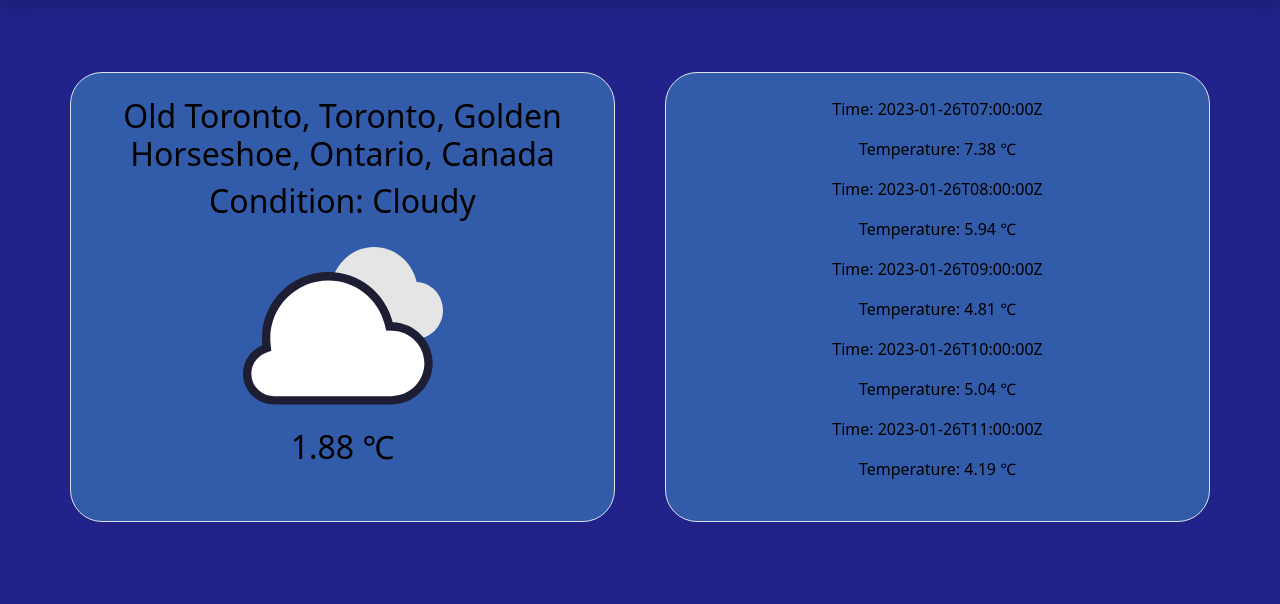
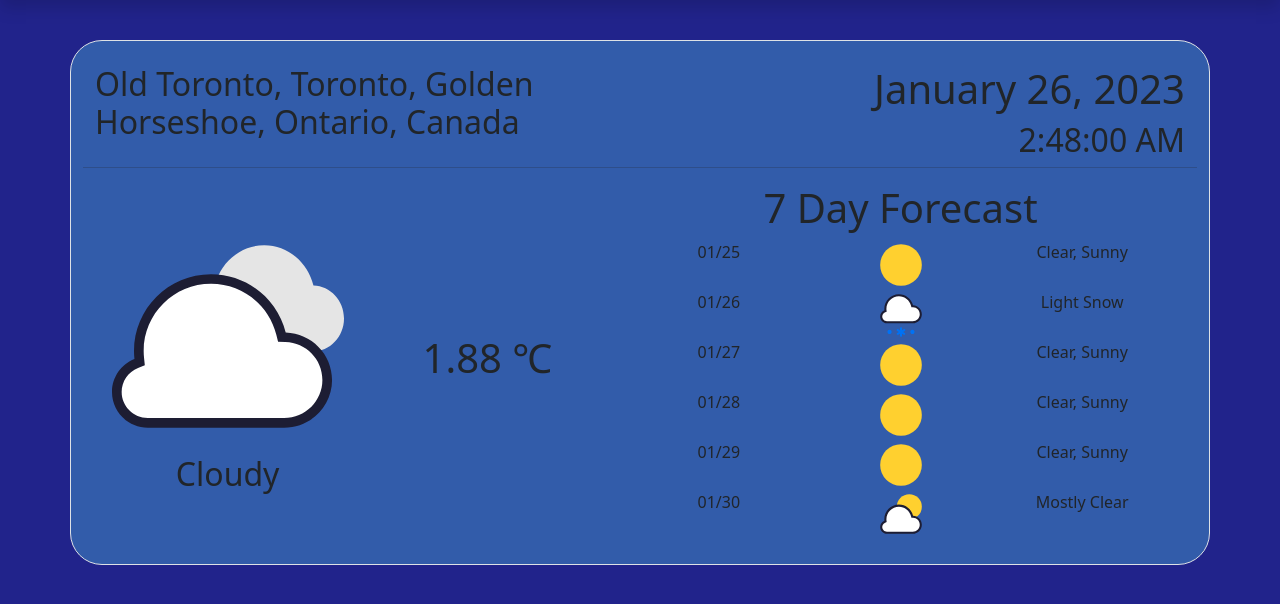
Before and after one commit to HerbAvenue/EtherealClouds, a Flask app: page / in a window 1280 px wide. Shown: the part 90-694 px from the top of the page. Run offline with Flask 3, Linux system fonts and the light colour scheme; data that the repository does not hold is empty; some web fonts are replaced.

Commit message:
Changed UI and added 7 day forecast

```diff
--- a/app.py
+++ b/app.py
@@ -1,20 +1,23 @@
 from flask import Flask, render_template
+from datetime import datetime
+import arrow
 import requests
 import json
 
+app = Flask(__name__)
 
-app = Flask(__name__)
+@app.template_filter('arrow_format')
+def arrow_format(value, format):
+    return arrow.get(value).to('US/Eastern').format(format)
 
 @app.route("/")
 def index():
 
-    realTimeWeatherURL = "https://api.tomorrow.io/v4/weather/realtime?location=toronto&apikey=mpfxt9Varif1EaQMNVcFHQGhlxoKBMxq"
-    forecastWeatherURL = "https://api.tomorrow.io/v4/weather/forecast?location=new%20york&apikey=mpfxt9Varif1EaQMNVcFHQGhlxoKBMxq"
-    headers = {"accept": "application/json"}
-    realTimeData = requests.get(realTimeWeatherURL, headers).json()
-    forecastData = requests.get(forecastWeatherURL, headers).json()
-
-    #weatherCode = realTimeData["data"]["values"]["weatherCode"]
+    #realTimeWeatherURL = "https://api.tomorrow.io/v4/weather/realtime?location=toronto&apikey=mpfxt9Varif1EaQMNVcFHQGhlxoKBMxq"
+    #forecastWeatherURL = "https://api.tomorrow.io/v4/weather/forecast?location=new%20york&apikey=mpfxt9Varif1EaQMNVcFHQGhlxoKBMxq"
+    #headers = {"accept": "application/json"}
+    #realTimeData = requests.get(realTimeWeatherURL, headers).json()
+    #forecastData = requests.get(forecastWeatherURL, headers).json()
 
     weather_code_to_icon = {
       0: "Unknown",
@@ -43,9 +46,6 @@ def index():
       8000: "tstorm.svg"
     }
 
-    #TEST DATA
-    weatherCodeTest = 1001
-
     with open('realtime.json', 'r') as file:
         realtimeTest = json.load(file)
 
@@ -55,12 +55,12 @@ def index():
     with open('forecast.json', 'r') as file:
         forecastTest = json.load(file)
 
-    #print(realTimeData)
+    est_time = arrow.get(realtimeTest["data"]["time"]).to('US/Eastern')
 
     return render_template('index.html',
                            realTime=realtimeTest,
-                           weatherCode=weatherCodeTest,
                            forecast=forecastTest,
+                           time=est_time,
 
                            weatherCodeIndex=weatherCodeIndex,
                            codeIcon=weather_code_to_icon,
--- a/static/css/styles.css
+++ b/static/css/styles.css
@@ -18,21 +18,11 @@ body {
     font-style: normal;
 }
 
-.col {
+.container {
     background-color: #325CAA;
 }
 
-.row {
-    gap: 50px;
-}
-
-@media (max-width: 576px) {
-    .row {
-        gap: 10px;
-    }
-}
-
-.image {
-    height: 200px;
-    width: 200px;
-}
+/* img {
+    height: 500px;
+    width: 350px;
+} */
--- a/templates/index.html
+++ b/templates/index.html
@@ -9,26 +9,55 @@
         <h1 class="header-text">Ethereal Clouds</h1>
     </div>
 </nav>
+
 <br>
 
+<div class="container border rounded-5 my-3 p-4">
+    <div class="row">
+        <div class="col text-start">
+            <h2>{{ realTime["location"]["name"] }}</h2>
+        </div>
+
+        <div class="col text-end">
+            <h1>{{ realTime["data"]["time"] | arrow_format('MMMM DD, YYYY') }}
+            <h2>{{ realTime["data"]["time"] | arrow_format('H:mm:ss A') }}</h2>
+        </div>
+
+        <hr>
+
+        <div class="row">
+            <div class="col text-center d-flex align-items-center justify-content-center">
+                <div class="row d-flex align-items-center">
+
+                    <div class="col" style="width: 350px;">
+                        <img src="static/images/tomorrow-weather-codes-master/V1_icons/color/{{ codeIcon[realTime["data"]["values"]["weatherCode"]] }}" class="img-fluid">
+                        <h2>{{ weatherCodeIndex["weatherCode"][realTime["data"]["values"]["weatherCode"] | string] }}</h2>
+                    </div>
+
+                    <div class="col">
+                        <h1 class="ms-2">{{ realTime["data"]["values"]["temperature"] }} ℃</h1>
+                    </div>
+
+                </div>
+            </div>
 
 
-<div class="container text-center my-5">
-    <div class="row">
-        <div class="col border rounded-5">
-            <div class="content p-4" style="color: black;">
-                <h2>{{ realTime["location"]["name"] }}</h2>
-                <h2>Condition: {{ weatherCodeIndex["weatherCode"][weatherCode|string]}}</h2>
-                <img class="image" src="{{ url_for('static',filename='images/tomorrow-weather-codes-master/V1_icons/color/') + codeIcon[weatherCode] }}">
-                <h2>{{ realTime["data"]["values"]["temperature"] }} ℃</h2>
-            </div>
-        </div>
+            <div class="col text-center">
+                <h1>7 Day Forecast</h1>
+                {% for day in forecast["timelines"]["daily"][:7] %}
+                <div class="row">
+                    <div class="col">
+                        <p>{{ day["time"] | arrow_format('MM/D') }}</p>
+                    </div>
 
-        <div class="col border rounded-5">
-            <div class="content p-4" style="color: black">
-                {% for hour in forecast["timelines"]["hourly"][:5] %}
-                <p>Time: {{ hour["time"] }}</p>
-                <p>Temperature: {{ hour["values"]["temperature"] }} ℃</p>
+                    <div class="col">
+                        <img src="static/images/tomorrow-weather-codes-master/V1_icons/color/{{ codeIcon[day["values"]["weatherCodeMax"]] }}" style="height: 50px; width: 50px;">
+                    </div>
+
+                    <div class="col">
+                        <p>{{ weatherCodeIndex["weatherCode"][day["values"]["weatherCodeMax"] | string] }}</p>
+                    </div>
+                </div>
                 {% endfor %}
             </div>
         </div>
```
